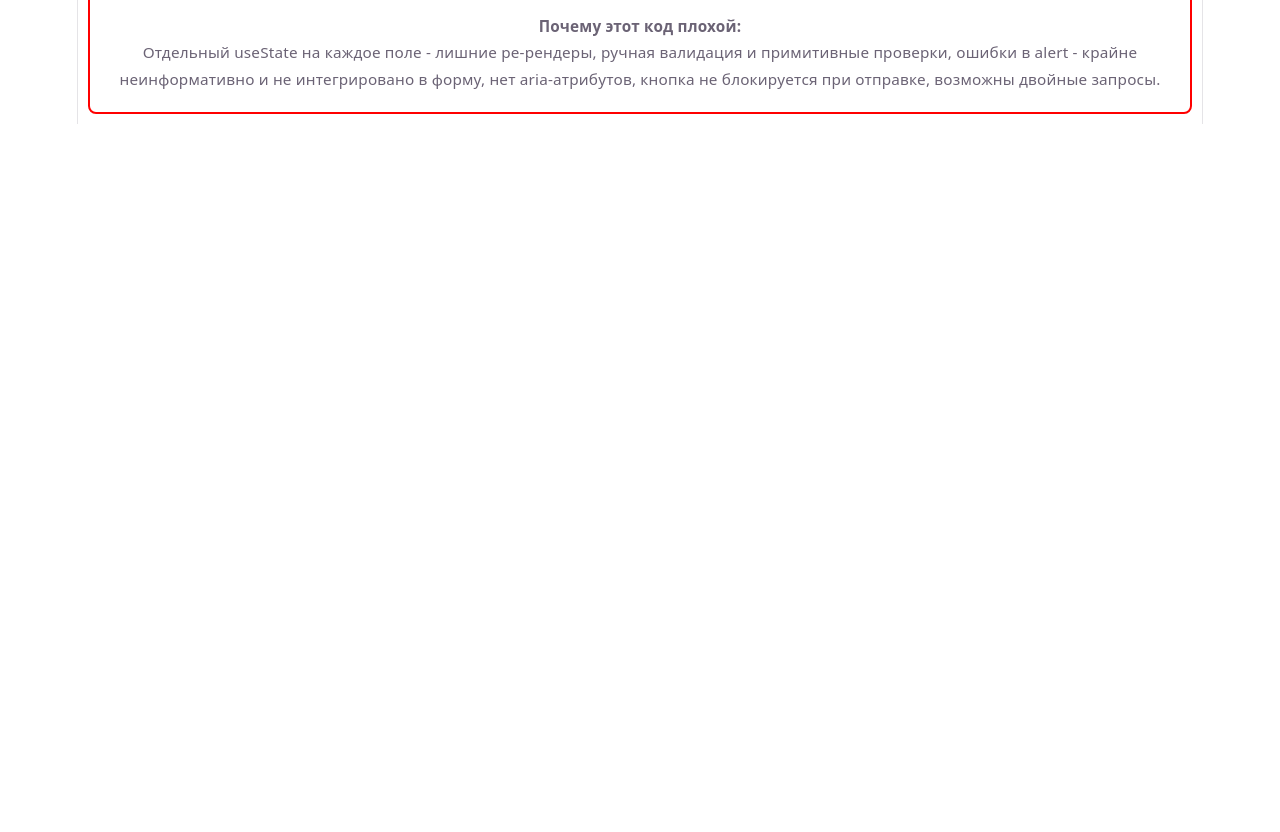
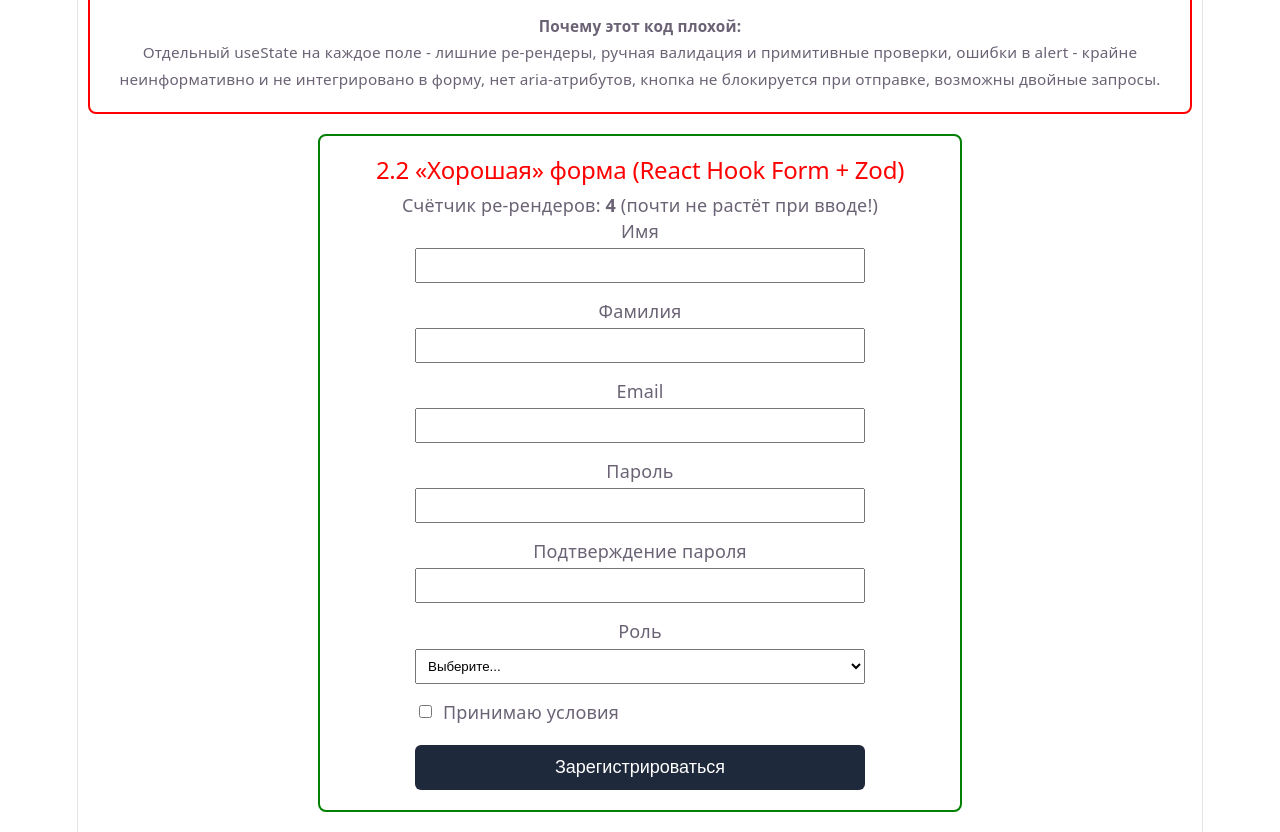
Before and after one commit to vacbaned92-jpg/ecommerce-react-5, a React (Vite) app: page / in a window 1280 px wide. Shown: the part 2120-2952 px from the top of the page. Before the commit the page ends 2244 px from the top, so only its background shows below. Built offline with nearby package versions, Linux system fonts and the light colour scheme.

Commit message:
2.2: хорошая форма с react hook form и zod

```diff
--- a/src/App.tsx
+++ b/src/App.tsx
@@ -7,6 +7,7 @@ import UseReducerTodo from './tasks/UseReducerTodo';
 import ReactMemoDemo from './tasks/ReactMemoDemo';
 import BonusCombinedHooks from './tasks/BonusCombinedHooks';
 import BadForm from './tasks/BadForm';
+import GoodForm from './tasks/GoodForm';
 
 function App() {
   return (
@@ -20,6 +21,7 @@ function App() {
         <ReactMemoDemo />
         <BonusCombinedHooks />
         <BadForm />
+        <GoodForm />
       </div>
     </ThemeProvider>
   );
--- /dev/null
+++ b/src/tasks/GoodForm.tsx
@@ -0,0 +1,205 @@
+import { useRef, type BaseSyntheticEvent } from 'react';
+import { useForm } from 'react-hook-form';
+import { zodResolver } from '@hookform/resolvers/zod';
+import { schema, type FormData } from './schema';
+
+function GoodForm() {
+  const {
+    register,
+    handleSubmit,
+    formState: { errors, isSubmitting },
+    setError,
+    reset,
+  } = useForm<FormData>({
+    resolver: zodResolver(schema),
+    mode: 'onTouched',
+  });
+
+  const renderCount = useRef(0);
+  renderCount.current += 1;
+
+  const onSubmit = async (data: FormData) => {
+    if (data.email === 'taken@example.com') {
+      setError('email', { message: 'Этот email уже занят' });
+      return;
+    }
+    alert('Форма успешно отправлена (хорошая реализация)');
+    reset();
+  };
+
+  const onFormSubmit = (e: BaseSyntheticEvent) => {
+    handleSubmit(onSubmit)(e);
+  };
+
+  return (
+    <div
+      style={{
+        border: '2px solid green',
+        padding: '20px',
+        margin: '20px auto',
+        borderRadius: '8px',
+        maxWidth: '600px',
+      }}
+    >
+      <h2 style={{ textAlign: 'center' }}>
+        2.2 «Хорошая» форма (React Hook Form + Zod)
+      </h2>
+      <p style={{ textAlign: 'center' }}>
+        Счётчик ре-рендеров: <strong>{renderCount.current}</strong> (почти не растёт при вводе!)
+      </p>
+
+      <form
+        onSubmit={onFormSubmit}
+        noValidate
+        style={{ maxWidth: '450px', margin: '0 auto' }}
+      >
+        <div style={{ marginBottom: '15px' }}>
+          <label htmlFor="firstName" style={{ display: 'block', marginBottom: '4px' }}>
+            Имя
+          </label>
+          <input
+            id="firstName"
+            type="text"
+            aria-invalid={!!errors.firstName}
+            aria-describedby={errors.firstName ? 'firstName-error' : undefined}
+            {...register('firstName')}
+            style={{ width: '100%', padding: '8px', boxSizing: 'border-box' }}
+          />
+          {errors.firstName && (
+            <span id="firstName-error" role="alert" style={{ color: 'red', fontSize: '0.9em' }}>
+              {errors.firstName.message}
+            </span>
+          )}
+        </div>
+        <div style={{ marginBottom: '15px' }}>
+          <label htmlFor="lastName" style={{ display: 'block', marginBottom: '4px' }}>
+            Фамилия
+          </label>
+          <input
+            id="lastName"
+            type="text"
+            aria-invalid={!!errors.lastName}
+            aria-describedby={errors.lastName ? 'lastName-error' : undefined}
+            {...register('lastName')}
+            style={{ width: '100%', padding: '8px', boxSizing: 'border-box' }}
+          />
+          {errors.lastName && (
+            <span id="lastName-error" role="alert" style={{ color: 'red', fontSize: '0.9em' }}>
+              {errors.lastName.message}
+            </span>
+          )}
+        </div>
+        <div style={{ marginBottom: '15px' }}>
+          <label htmlFor="email" style={{ display: 'block', marginBottom: '4px' }}>
+            Email
+          </label>
+          <input
+            id="email"
+            type="email"
+            aria-invalid={!!errors.email}
+            aria-describedby={errors.email ? 'email-error' : undefined}
+            {...register('email')}
+            style={{ width: '100%', padding: '8px', boxSizing: 'border-box' }}
+          />
+          {errors.email && (
+            <span id="email-error" role="alert" style={{ color: 'red', fontSize: '0.9em' }}>
+              {errors.email.message}
+            </span>
+          )}
+        </div>
+        <div style={{ marginBottom: '15px' }}>
+          <label htmlFor="password" style={{ display: 'block', marginBottom: '4px' }}>
+            Пароль
+          </label>
+          <input
+            id="password"
+            type="password"
+            aria-invalid={!!errors.password}
+            aria-describedby={errors.password ? 'password-error' : undefined}
+            {...register('password')}
+            style={{ width: '100%', padding: '8px', boxSizing: 'border-box' }}
+          />
+          {errors.password && (
+            <span id="password-error" role="alert" style={{ color: 'red', fontSize: '0.9em' }}>
+              {errors.password.message}
+            </span>
+          )}
+        </div>
+        <div style={{ marginBottom: '15px' }}>
+          <label htmlFor="confirmPassword" style={{ display: 'block', marginBottom: '4px' }}>
+            Подтверждение пароля
+          </label>
+          <input
+            id="confirmPassword"
+            type="password"
+            aria-invalid={!!errors.confirmPassword}
+            aria-describedby={errors.confirmPassword ? 'confirmPassword-error' : undefined}
+            {...register('confirmPassword')}
+            style={{ width: '100%', padding: '8px', boxSizing: 'border-box' }}
+          />
+          {errors.confirmPassword && (
+            <span id="confirmPassword-error" role="alert" style={{ color: 'red', fontSize: '0.9em' }}>
+              {errors.confirmPassword.message}
+            </span>
+          )}
+        </div>
+        <div style={{ marginBottom: '15px' }}>
+          <label htmlFor="role" style={{ display: 'block', marginBottom: '4px' }}>
+            Роль
+          </label>
+          <select
+            id="role"
+            aria-invalid={!!errors.role}
+            aria-describedby={errors.role ? 'role-error' : undefined}
+            {...register('role')}
+            style={{ width: '100%', padding: '8px', boxSizing: 'border-box' }}
+          >
+            <option value="">Выберите...</option>
+            <option value="student">Студент</option>
+            <option value="teacher">Преподаватель</option>
+          </select>
+          {errors.role && (
+            <span id="role-error" role="alert" style={{ color: 'red', fontSize: '0.9em' }}>
+              {errors.role.message}
+            </span>
+          )}
+        </div>
+        <div style={{ marginBottom: '20px' }}>
+          <label style={{ display: 'flex', alignItems: 'center', gap: '8px' }}>
+            <input
+              type="checkbox"
+              aria-invalid={!!errors.agree}
+              aria-describedby={errors.agree ? 'agree-error' : undefined}
+              {...register('agree')}
+            />
+            Принимаю условия
+          </label>
+          {errors.agree && (
+            <span id="agree-error" role="alert" style={{ color: 'red', fontSize: '0.9em', display: 'block' }}>
+              {errors.agree.message}
+            </span>
+          )}
+        </div>
+        <button
+          type="submit"
+          disabled={isSubmitting}
+          style={{
+            width: '100%',
+            padding: '12px',
+            backgroundColor: '#1e293b',
+            color: 'white',
+            border: 'none',
+            borderRadius: '6px',
+            fontSize: '1em',
+            cursor: 'pointer',
+            opacity: isSubmitting ? 0.7 : 1,
+          }}
+        >
+          {isSubmitting ? 'Отправляем...' : 'Зарегистрироваться'}
+        </button>
+      </form>
+    </div>
+  );
+}
+
+export default GoodForm;
--- /dev/null
+++ b/src/tasks/schema.ts
@@ -0,0 +1,18 @@
+import { z } from 'zod';
+
+export const schema = z.object({
+  firstName: z.string().min(2, 'Минимум 2 символа'),
+  lastName:  z.string().min(2, 'Минимум 2 символа'),
+  email:     z.string().email('Некорректный email'),
+  password:  z.string()
+               .min(8, 'Минимум 8 символов')
+               .regex(/[A-Z]/, 'Нужна хотя бы одна заглавная буква')
+               .regex(/[0-9]/, 'Нужна хотя бы одна цифра'),
+  confirmPassword: z.string(),
+  role:      z.string().min(1, 'Выберите роль'),
+  agree:     z.boolean().refine(v => v === true, 'Нужно принять условия, чтобы зарегистрироваться'),
+}).refine(
+  data => data.password === data.confirmPassword,
+  { message: 'Пароли не совпадают', path: ['confirmPassword'] }
+);
+export type FormData = z.infer<typeof schema>;
```
